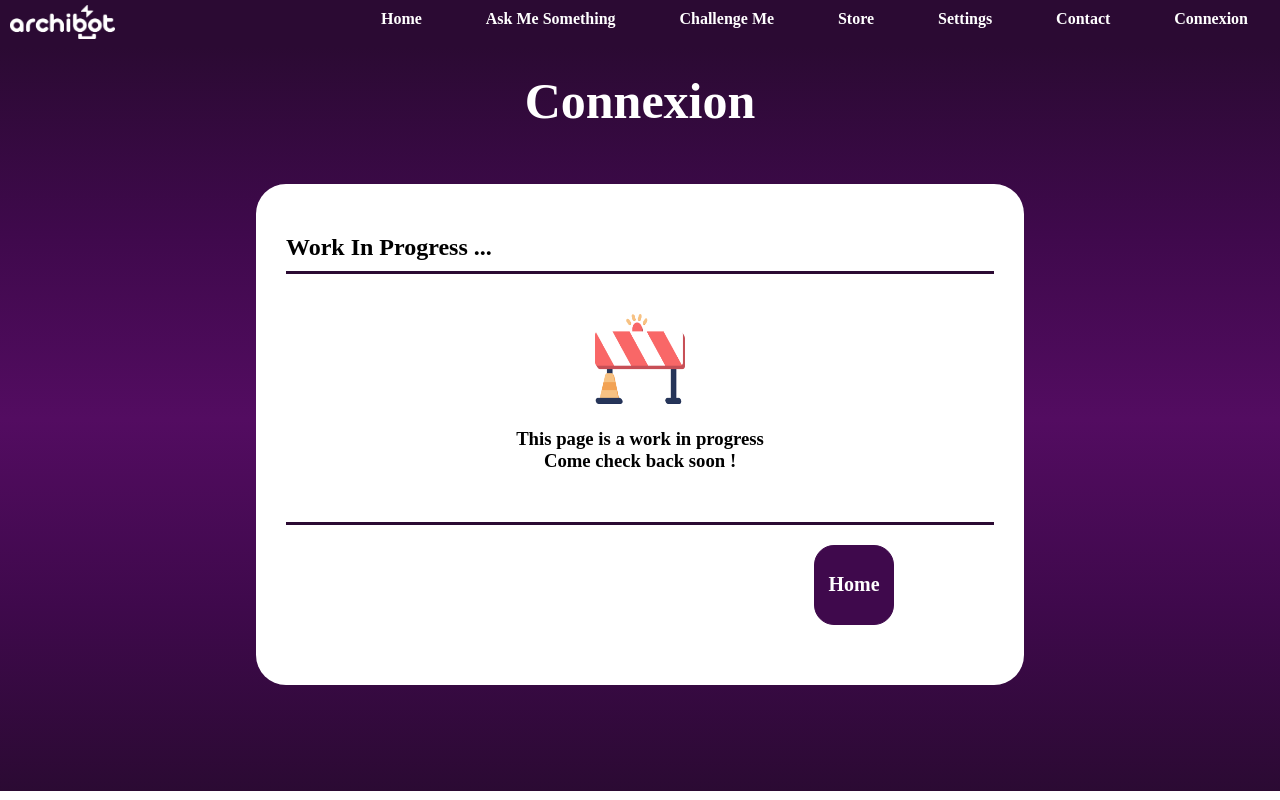
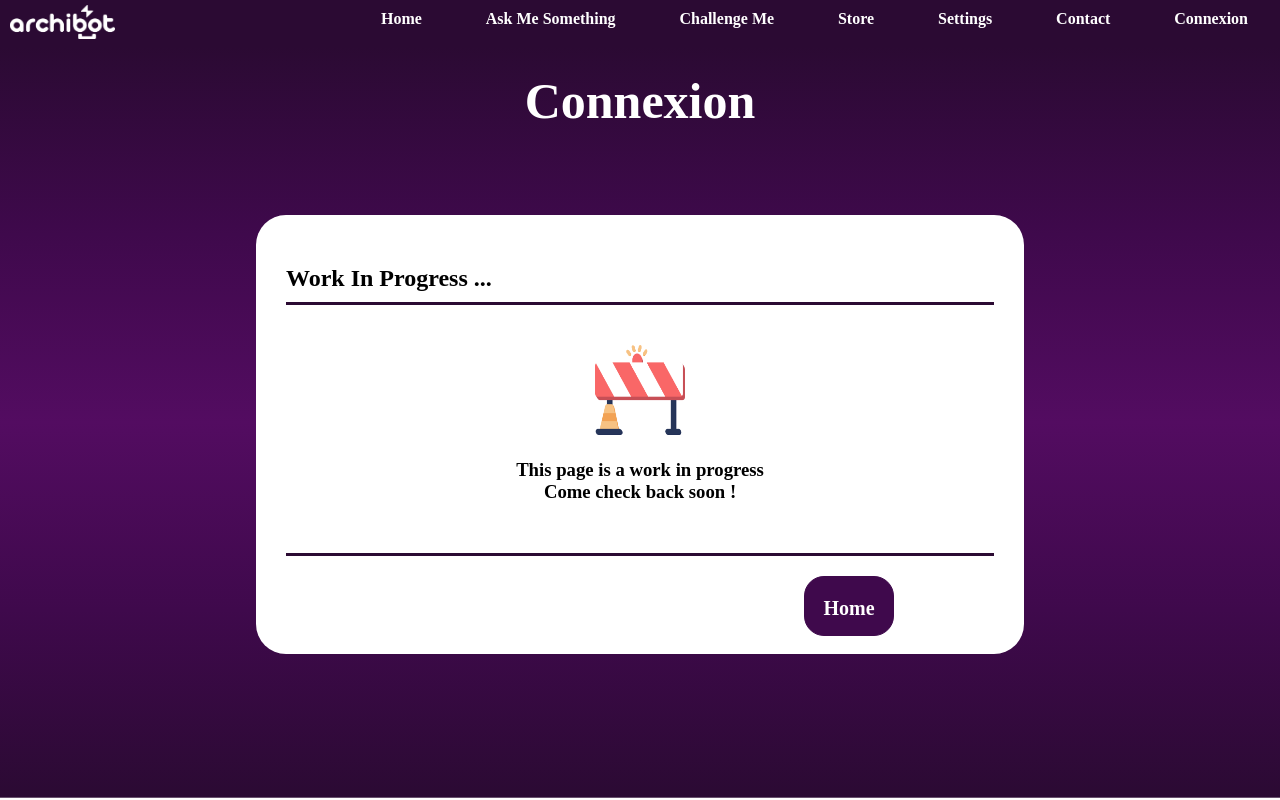
Before and after one commit to WildCodeSchool/lyon-js-sept-2020-g3, a React (Create React App) app: page /connexion in a window 1280 px wide. Built offline with nearby package versions, Linux system fonts and the light colour scheme; a web font is replaced by a local one.

Commit message:
Responsive Connexion done

```diff
--- a/src/components/Connexion.scss
+++ b/src/components/Connexion.scss
@@ -14,7 +14,7 @@
 .connexionBody {
   display: flex;
   flex-direction: column;
-  height: 93vh;
+  height: 93.8vh;
   width: 100vw;
   background: linear-gradient(
     $primary-color,
@@ -29,3 +29,9 @@
   background-size: cover;
   background-position: center;
 }
+
+@media screen and (min-width: 768px) {
+}
+
+@media screen and (min-width: 1024px) {
+}
--- a/src/components/Modal.scss
+++ b/src/components/Modal.scss
@@ -120,7 +120,7 @@
 
   .modalFooterConnexion {
     border-top: solid 3px $primary-color;
-    margin: 20px 30px 20px 30px;
+    margin: 20px 30px 0 30px;
     padding-top: 20px;
     display: flex;
     justify-content: flex-end;
@@ -128,7 +128,9 @@
     align-items: center;
     button {
       margin-top: 0px;
-      width: 80px;
+      margin-bottom: 18px;
+      width: 90px;
+      height: 60px;
       font-size: 20px;
       background-color: $secondary-color;
       color: white;
```
